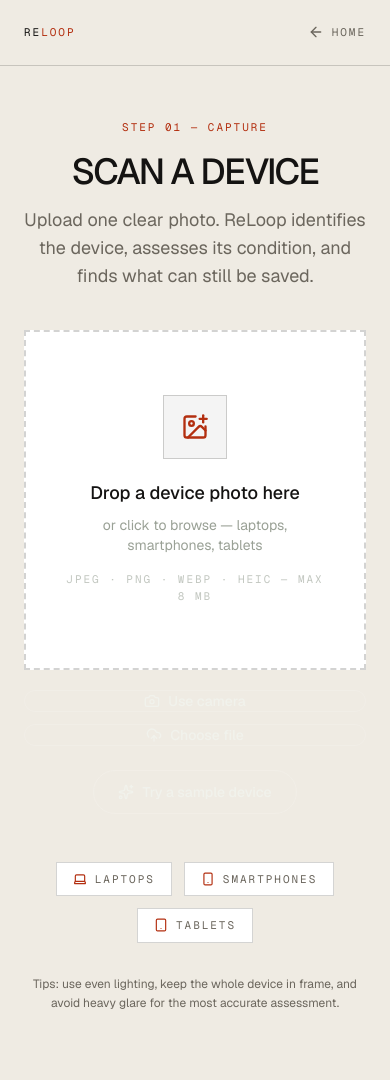
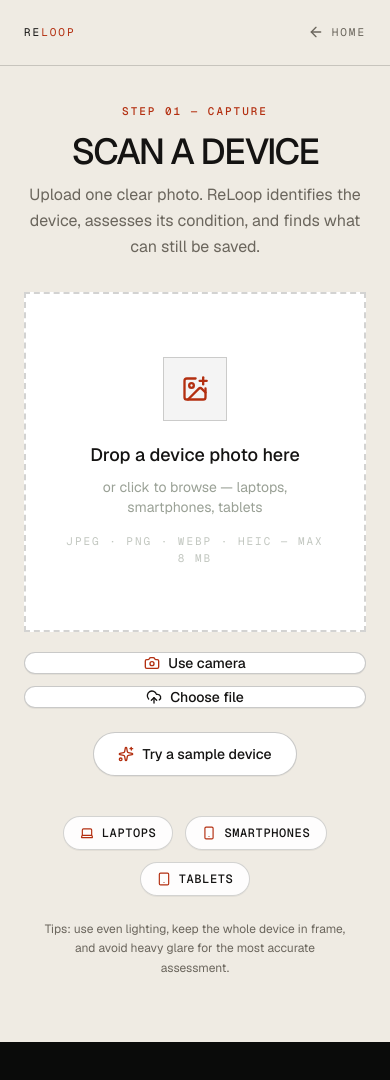
Before and after one commit to parnika0110/ReLoop, a Next.js app: page /scan in a window 390 px wide. Shown: the top 1080 px of the page. After the commit the page ends 1042 px from the top, so only its background shows below. Built offline with nearby package versions, Linux system fonts and the light colour scheme.

Commit message:
fix(scan): improve contrast and responsive spacing

```diff
--- a/src/app/globals.css
+++ b/src/app/globals.css
@@ -161,7 +161,7 @@ h2 {
   }
 }
 
-/* Landing Page Scoped Theme */
+/* Landing Page & Scan Scoped Theme */
 .landing-theme {
   --color-paper: #EFEBE3;
   --color-secondary-paper: #E4DFD5;
@@ -170,6 +170,28 @@ h2 {
   --color-stone: #6B665D;
   --color-vermilion-fill: #E8451E;
   --color-vermilion-text: #B32F10;
+}
+
+/* Scoped button contrast & styling for .landing-theme */
+.landing-theme button:not([class*="bg-vermilion"]):not([class*="bg-ink"]),
+.landing-theme .button-outline {
+  border-color: rgba(43, 41, 38, 0.25);
+  color: var(--color-ink);
+  background-color: #ffffff;
+}
+
+.landing-theme button:not([class*="bg-vermilion"]):not([class*="bg-ink"]):hover {
+  border-color: var(--color-ink);
+  background-color: var(--color-secondary-paper);
+  color: var(--color-ink);
+}
+
+.landing-theme button:disabled {
+  opacity: 0.45;
+  cursor: not-allowed;
+  border-color: rgba(43, 41, 38, 0.15);
+  background-color: rgba(228, 223, 213, 0.5);
+  color: var(--color-stone);
 }
 
 @utility bg-paper { background-color: var(--color-paper); }
--- a/src/app/scan/page.tsx
+++ b/src/app/scan/page.tsx
@@ -30,13 +30,13 @@ export default function ScanPage() {
         </Link>
       </header>
 
-      <main className="flex flex-1 flex-col items-center px-6 pt-12 pb-20">
-        <div className="mb-10 max-w-xl animate-fade-up text-center">
-          <span className="label-mono text-vermilion">Step 01 — Capture</span>
-          <h1 className="display mt-4 text-[clamp(2.25rem,6vw,4.5rem)] text-ink uppercase tracking-tighter leading-none">
+      <main className="flex flex-1 flex-col items-center justify-start px-6 pt-8 md:pt-12 pb-16 md:pb-24 max-w-4xl mx-auto w-full">
+        <div className="mb-8 max-w-xl animate-fade-up text-center">
+          <span className="label-mono text-vermilion font-medium">Step 01 — Capture</span>
+          <h1 className="display mt-3 text-[clamp(2.25rem,5.5vw,4.25rem)] text-ink uppercase tracking-tighter leading-none">
             Scan a device
           </h1>
-          <p className="mt-4 text-stone text-lg">
+          <p className="mt-3 text-stone text-base md:text-lg max-w-md mx-auto leading-relaxed">
             Upload one clear photo. ReLoop identifies the device, assesses its
             condition, and finds what can still be saved.
           </p>
@@ -45,7 +45,7 @@ export default function ScanPage() {
         {/* useSearchParams (inside the uploader) needs a Suspense boundary. */}
         <Suspense
           fallback={
-            <div className="w-full max-w-xl min-h-[340px] rounded-none border border-dashed border-graphite/30 bg-white" />
+            <div className="w-full max-w-xl min-h-[300px] rounded-none border-2 border-dashed border-graphite/25 bg-white shadow-sm" />
           }
         >
           <DeviceUploader />
@@ -55,11 +55,12 @@ export default function ScanPage() {
           <SampleButton />
         </div>
 
-        <div className="mt-12 flex flex-wrap items-center justify-center gap-3">
+        {/* Device Categories */}
+        <div className="mt-10 flex flex-wrap items-center justify-center gap-3">
           {SUPPORTED.map(({ label, icon: Icon }) => (
             <span
               key={label}
-              className="flex items-center gap-2 rounded-none border border-graphite/20 bg-white px-4 py-2 label-mono text-stone"
+              className="flex items-center gap-2 rounded-full border border-graphite/20 bg-white/90 shadow-2xs px-4 py-2 label-mono text-ink text-xs font-medium tracking-wider"
             >
               <Icon className="size-3.5 text-vermilion" />
               {label}
@@ -67,7 +68,8 @@ export default function ScanPage() {
           ))}
         </div>
 
-        <p className="mt-8 max-w-md text-center text-xs leading-relaxed text-stone">
+        {/* Tips */}
+        <p className="mt-6 max-w-md text-center text-xs leading-relaxed text-stone px-4">
           Tips: use even lighting, keep the whole device in frame, and avoid
           heavy glare for the most accurate assessment.
         </p>
--- a/src/components/scan/device-uploader.tsx
+++ b/src/components/scan/device-uploader.tsx
@@ -515,7 +515,7 @@ export function DeviceUploader() {
       <div className="mt-5 flex flex-col gap-3 sm:flex-row">
         {phase === "error" && selectedFile && (
           <Button
-            className="flex-1"
+            className="flex-1 bg-vermilion text-paper hover:bg-ink hover:text-paper shadow-sm"
             onClick={() => void startUpload(selectedFile)}
           >
             <RotateCw className="size-4" />
@@ -524,20 +524,20 @@ export function DeviceUploader() {
         )}
         <Button
           variant="outline"
-          className="flex-1"
+          className="flex-1 bg-white text-ink border-graphite/30 hover:bg-secondary-paper hover:border-ink hover:text-ink shadow-2xs font-medium"
           onClick={() => cameraRef.current?.click()}
           disabled={phase === "uploading"}
         >
-          <Camera className="size-4" />
+          <Camera className="size-4 text-vermilion" />
           Use camera
         </Button>
         <Button
           variant="outline"
-          className="flex-1"
+          className="flex-1 bg-white text-ink border-graphite/30 hover:bg-secondary-paper hover:border-ink hover:text-ink shadow-2xs font-medium"
           onClick={() => inputRef.current?.click()}
           disabled={phase === "uploading"}
         >
-          <UploadCloud className="size-4" />
+          <UploadCloud className="size-4 text-ink" />
           {selectedFile ? "Choose another" : "Choose file"}
         </Button>
       </div>
--- a/src/components/scan/sample-button.tsx
+++ b/src/components/scan/sample-button.tsx
@@ -14,9 +14,10 @@ export function SampleButton() {
   return (
     <Button
       variant="outline"
+      className="bg-white text-ink border-graphite/30 hover:bg-secondary-paper hover:border-ink hover:text-ink shadow-2xs font-medium px-6 py-2.5"
       onClick={() => router.push(`/scan?sample=${Date.now()}`)}
     >
-      <Sparkles className="size-4" />
+      <Sparkles className="size-4 text-vermilion" />
       Try a sample device
     </Button>
   );
```
